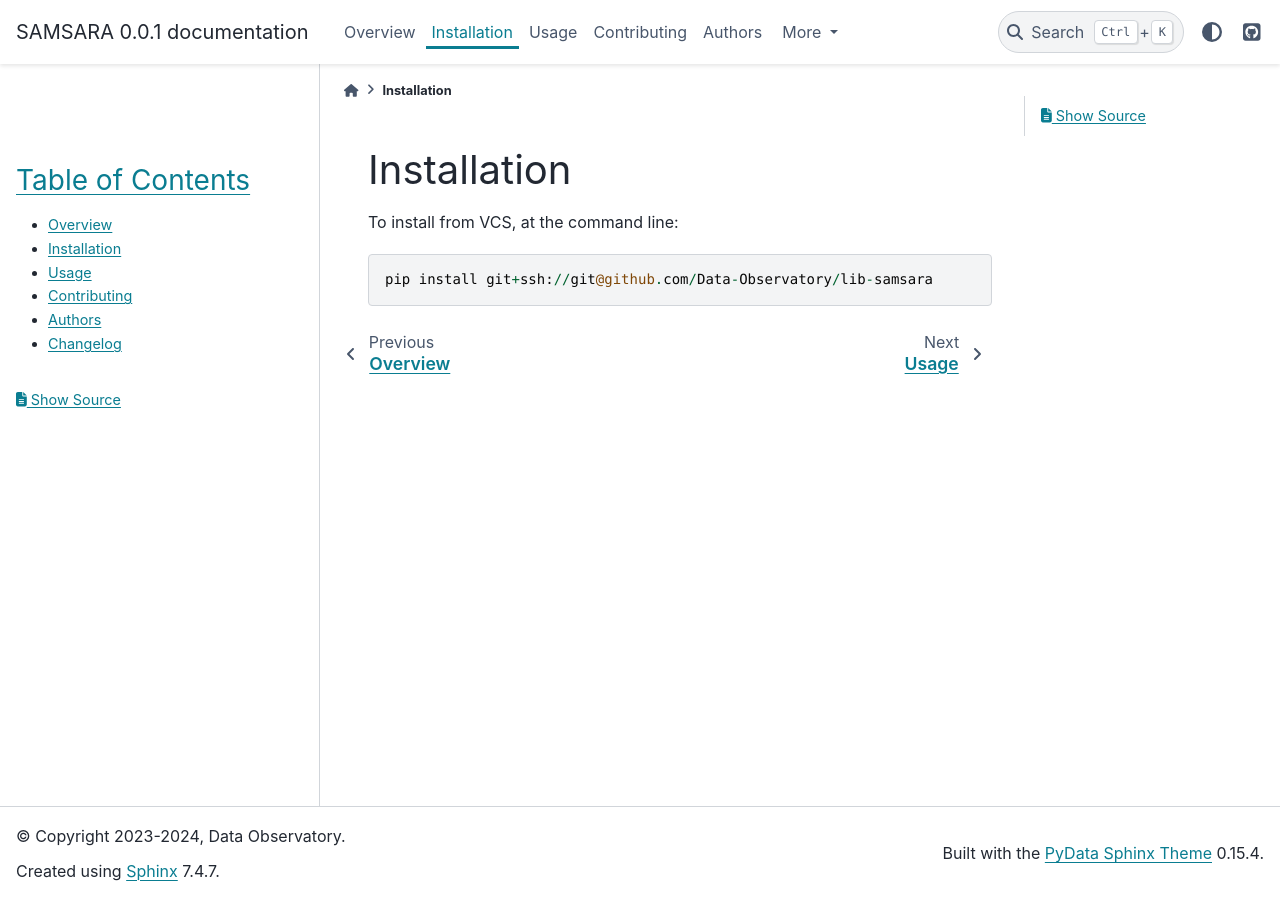
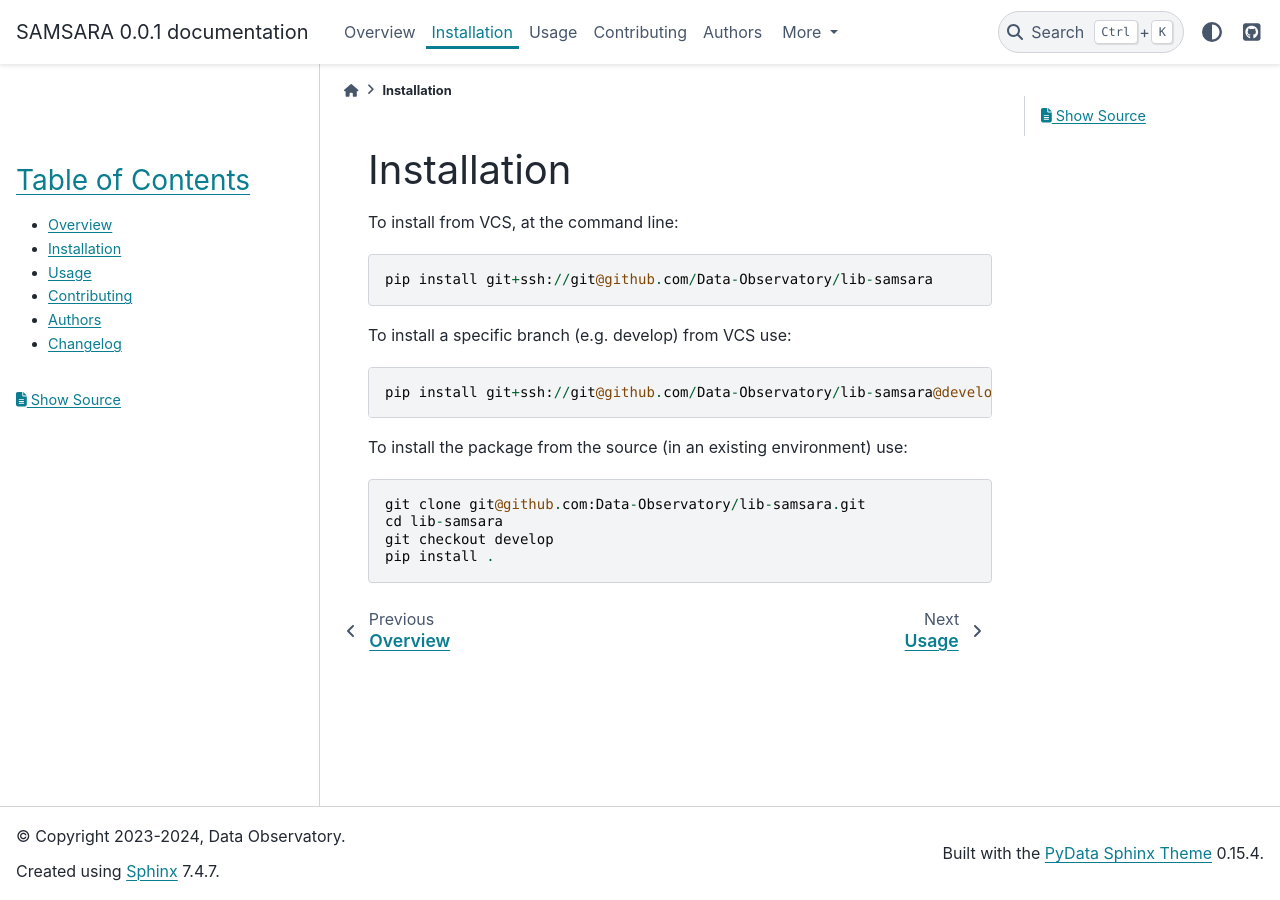
Before and after one commit to Data-Observatory/lib-samsara, a Sphinx documentation site: the page built from docs/installation.rst, in a window 1280 px wide. Built offline with Sphinx 7.4.7 and the PyData theme 0.15.4, drawn with Linux system fonts in a browser that asks for light colours.

Commit message:
docs: update installation instructions

```diff
--- a/docs/installation.rst
+++ b/docs/installation.rst
@@ -5,3 +5,16 @@ Installation
 To install from VCS, at the command line::
 
     pip install git+ssh://git@github.com/Data-Observatory/lib-samsara
+
+
+To install a specific branch (e.g. develop) from VCS use::
+
+    pip install git+ssh://git@github.com/Data-Observatory/lib-samsara@develop
+
+
+To install the package from the source (in an existing environment) use::
+
+    git clone git@github.com:Data-Observatory/lib-samsara.git
+    cd lib-samsara
+    git checkout develop
+    pip install .
```
